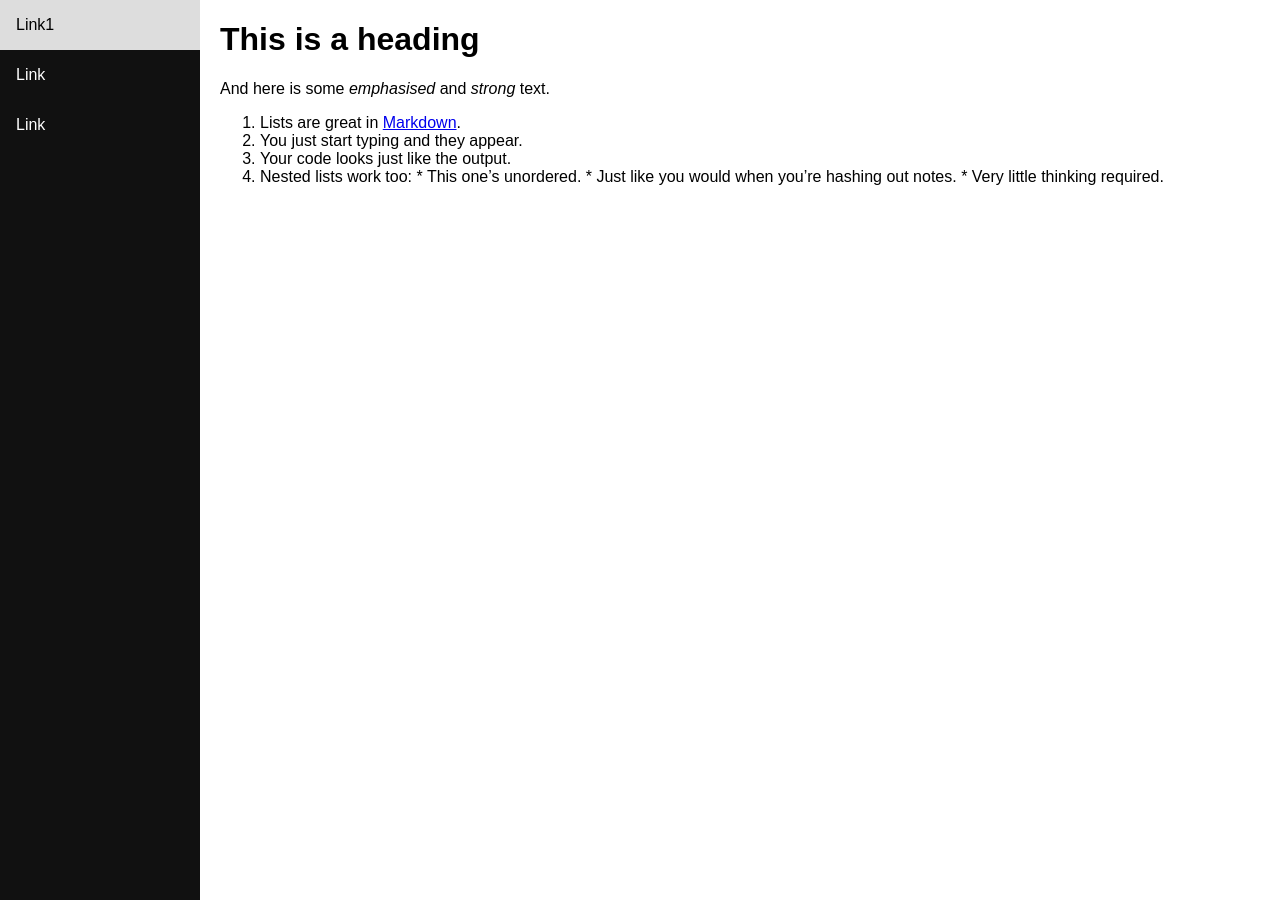
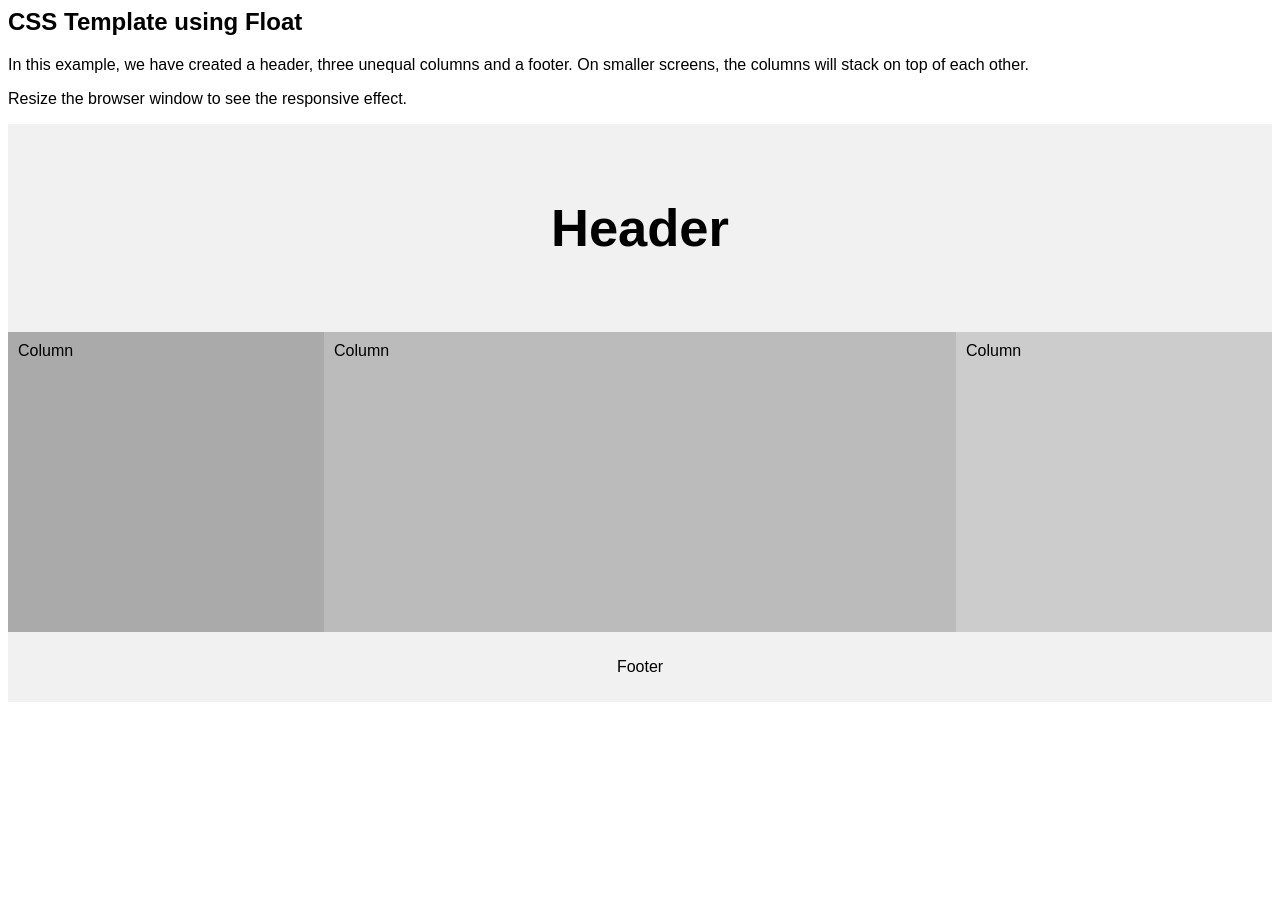
Before and after one commit to antoinefama/antoinefama.github.io, a Jekyll site: the page built from index.md, in a window 1280 px wide. Built offline with Jekyll 4.4.1, drawn with Linux system fonts in a browser that asks for light colours.

Commit message:
Update default.html

```diff
--- a/_layouts/default.html
+++ b/_layouts/default.html
@@ -1,6 +1,8 @@
 
 
-<!DOCTYPE html>
+
+
+
 <html lang="en">
 <head>
 <title>{{ title | upcase }}</title>
@@ -12,54 +14,74 @@
 }
 
 body {
-    margin: 0;
     font-family: Arial, Helvetica, sans-serif;
 }
 
-/* Style the side navigation */
-.sidenav {
-    height: 100%;
-    width: 200px;
-    position: fixed;
-    z-index: 1;
-    top: 0;
-    left: 0;
-    background-color: #111;
-    overflow-x: hidden;
+/* Style the header */
+.header {
+    background-color: #f1f1f1;
+    padding: 30px;
+    text-align: center;
+    font-size: 35px;
 }
 
-
-/* Side navigation links */
-.sidenav a {
-    color: white;
-    padding: 16px;
-    text-decoration: none;
-    display: block;
+/* Create three unequal columns that floats next to each other */
+.column {
+    float: left;
+    padding: 10px;
+    height: 300px; /* Should be removed. Only for demonstration */
 }
 
-/* Change color on hover */
-.sidenav a:hover {
-    background-color: #ddd;
-    color: black;
+/* Left and right column */
+.column.side {
+    width: 25%;
 }
 
-/* Style the content */
-.content {
-    margin-left: 200px;
-    padding-left: 20px;
+/* Middle column */
+.column.middle {
+    width: 50%;
+}
+
+/* Clear floats after the columns */
+.row:after {
+    content: "";
+    display: table;
+    clear: both;
+}
+
+/* Style the footer */
+.footer {
+    background-color: #f1f1f1;
+    padding: 10px;
+    text-align: center;
+}
+
+/* Responsive layout - makes the three columns stack on top of each other instead of next to each other */
+@media (max-width: 600px) {
+    .column.side, .column.middle {
+        width: 100%;
+    }
 }
 </style>
 </head>
 <body>
 
-<div class="sidenav">
-  <a href="https://antoinefama.github.io/map1">Link1</a>
-  <a href="#">Link</a>
-  <a href="#">Link</a>
+<h2>CSS Template using Float</h2>
+<p>In this example, we have created a header, three unequal columns and a footer. On smaller screens, the columns will stack on top of each other.</p>
+<p>Resize the browser window to see the responsive effect.</p>
+
+<div class="header">
+  <h2>Header</h2>
 </div>
 
-<div class="content">
-{{ content }}
+<div class="row">
+  <div class="column side" style="background-color:#aaa;">Column</div>
+  <div class="column middle" style="background-color:#bbb;">Column</div>
+  <div class="column side" style="background-color:#ccc;">Column</div>
+</div>
+
+<div class="footer">
+  <p>Footer</p>
 </div>
 
 </body>
```
